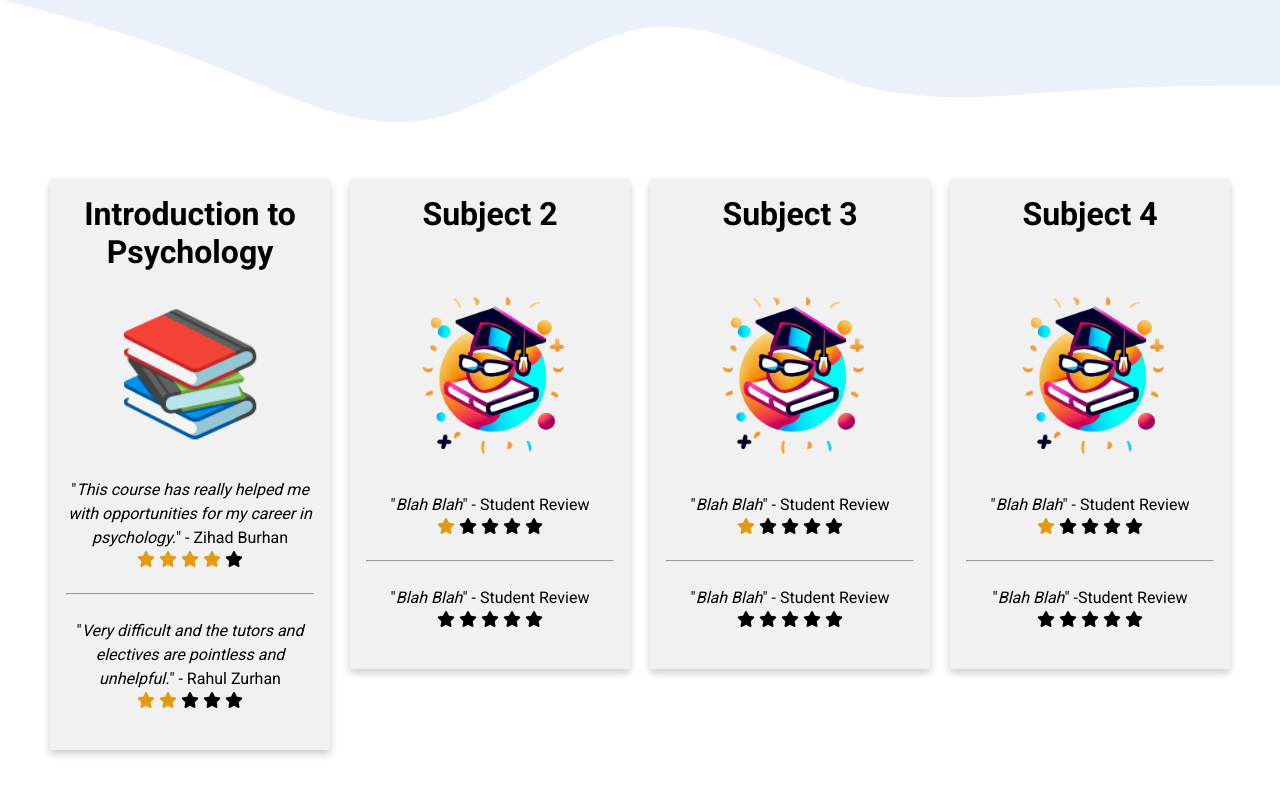
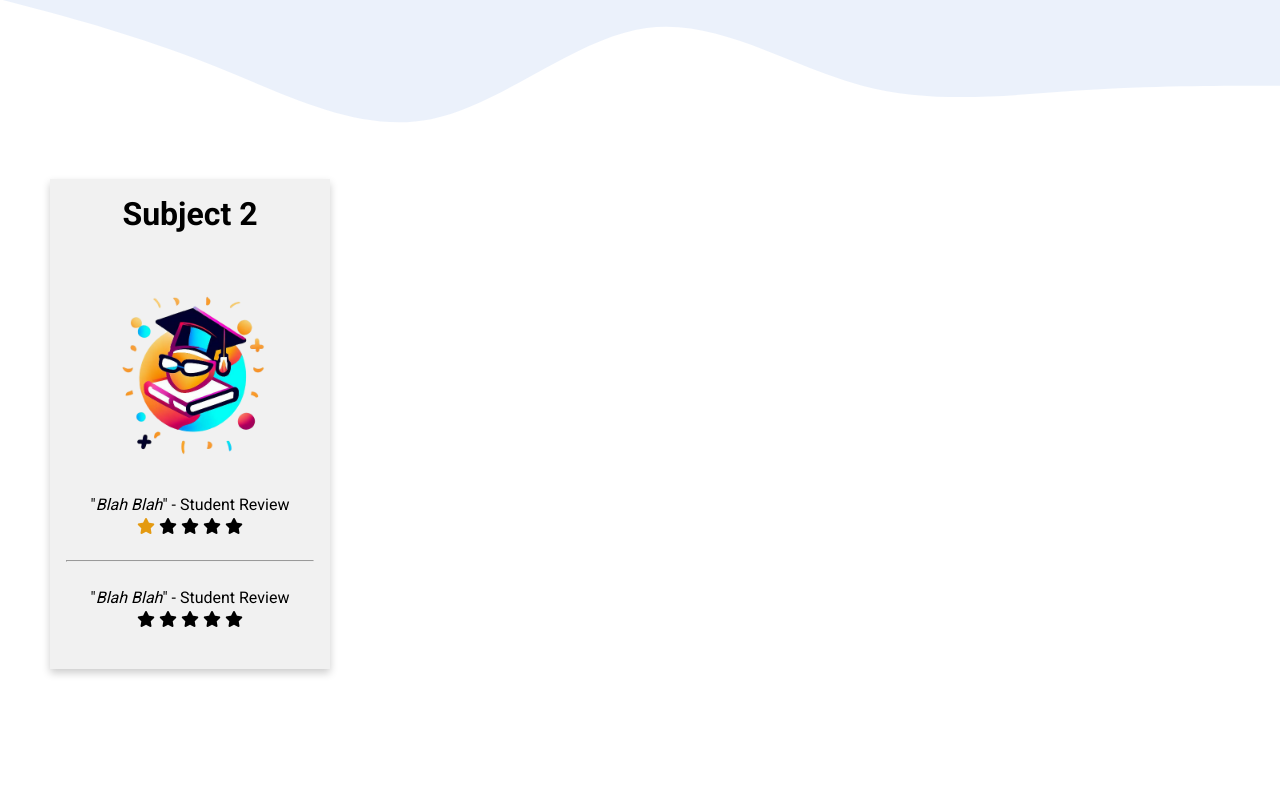
Before and after one commit to kimlengthai/ZAMBARK-SUGGEST, a plain HTML site: page CRtest.html in a window 1280 px wide. Shown: the part 447-1242 px from the top of the page. Drawn offline with Linux system fonts and the light colour scheme.

Commit message:
changes the third page

```diff
--- a/CRtest.html
+++ b/CRtest.html
@@ -8,7 +8,7 @@
   <title>Course Recommendation System</title>
   <link rel="stylesheet" href="BRstyles.css">
   <script src="https://kit.fontawesome.com/20b352c5e7.js" crossorigin="anonymous"></script>
-  <script src="index.js"></script>
+  <script src="CRtest.js"></script>
 </head>
 
 <body>
@@ -36,27 +36,7 @@
     <section id="highlights">
         <div class="container">
             <div class="row">
-                <div class="column">
-                    <div class="card">
-                        <h2>Introduction to Psychology</h2>
-                        <div class="emoji">📚</div>
-                        <p><br>"<span class="ital">This course has really helped me with opportunities for my career in psychology.</span>" - Zihad Burhan<br></p>
-                        <span class="fa fa-star checked"></span>
-                        <span class="fa fa-star checked"></span>
-                        <span class="fa fa-star checked"></span>
-                        <span class="fa fa-star checked"></span>
-                        <span class="fa fa-star"></span>
-                        <p><br></p>
-                        <hr>
-                        <p><br>"<span class="ital">Very difficult and the tutors and electives are pointless and unhelpful.</span>" - Rahul Zurhan<br></p>
-                        <span class="fa fa-star checked"></span>
-                        <span class="fa fa-star checked"></span>
-                        <span class="fa fa-star"></span>
-                        <span class="fa fa-star"></span>
-                        <span class="fa fa-star"></span>
-                        <p><br></p>
-                    </div>
-                </div>
+
                 <div class="column">
                     <div class="card">
                         <h2>Subject 2</h2>
@@ -78,48 +58,6 @@
                         <p><br></p>
                     </div>
                 </div>
-                <div class="column">
-                    <div class="card">
-                        <h2>Subject 3</h2>
-                        <img class="logoPlace" src="./assets/cr__logo.png" alt="">
-                        <p><br>"<span class="ital">Blah Blah</span>" - Student Review<br></p>
-                        <span class="fa fa-star checked"></span>
-                        <span class="fa fa-star"></span>
-                        <span class="fa fa-star"></span>
-                        <span class="fa fa-star"></span>
-                        <span class="fa fa-star"></span>
-                        <p><br></p>
-                        <hr>
-                        <p><br>"<span class="ital">Blah Blah</span>" - Student Review<br></p>
-                        <span class="fa fa-star"></span>
-                        <span class="fa fa-star"></span>
-                        <span class="fa fa-star"></span>
-                        <span class="fa fa-star"></span>
-                        <span class="fa fa-star"></span>
-                        <p><br></p>
-                    </div>
-                </div>
-                <div class="column">
-                    <div class="card">
-                        <h2>Subject 4</h2>
-                        <img class="logoPlace" src="./assets/cr__logo.png" alt="">
-                        <p><br>"<span class="ital">Blah Blah</span>" - Student Review<br></p>
-                        <span class="fa fa-star checked"></span>
-                        <span class="fa fa-star"></span>
-                        <span class="fa fa-star"></span>
-                        <span class="fa fa-star"></span>
-                        <span class="fa fa-star"></span>
-                        <p><br></p>
-                        <hr>
-                        <p><br>"<span class="ital">Blah Blah</span>" -Student Review<br></p>
-                        <span class="fa fa-star"></span>
-                        <span class="fa fa-star"></span>
-                        <span class="fa fa-star"></span>
-                        <span class="fa fa-star"></span>
-                        <span class="fa fa-star"></span>
-                        <p><br></p>
-                    </div>
-                </div>
             </div>
           </div>
         </div>
--- a/CRtest.js
+++ b/CRtest.js
@@ -5,11 +5,34 @@
 const coursesListEl = document.querySelector(".column") //fill this out
 
 async function main (){
-    const courses = await fetch(`https://course-recommendation-system.azurewebsites.net/subjects/law/`) //fill this out
+
+    const interestsGroup = localStorage.getItem("interests") //gets the interest from previous page
+    const interests = interestsGroup.toLowerCase(); // turns all of them to lowercase
+    console.log(interests)
+
+    const interestsArray = interests.split(','); //splits the interest string up and puts them into an array
+    console.log(interestsArray);
+
+
+    let interestName = ''
+    for (let i = 0; i < interestsArray.length; i++) {
+        interestName += 'interests=' + interestsArray[i] +'&';
+    }
+
+    console.log(interestName)
+
+    // Remove the trailing '&' from interestName
+    interestName = interestName.slice(0, -1);
+    console.log(interestName)
+
+    // Now you can make the fetch request using the constructed URL
+    const courses = await fetch(`https://course-recommendation-system.azurewebsites.net/subjects/law/?${interestName}`)
+
     const coursesData = await courses.json()
     coursesListEl.innerHTML = coursesData.map((user) => userHTML(user)).join
 
     console.log(coursesData)
+
 }
 
 main()
@@ -17,19 +40,19 @@ main()
 function userHTML(user){
     return`
     <div class="card">
-    <h2>Introduction to Psychology</h2>
-    <div class="emoji">📚</div>
-    <p><br>"<span class="ital">This course has really helped me with opportunities for my career in psychology.</span>" - Zihad Burhan<br></p>
+        <h2>${interestName.name}</h2>
+        <img class="logoPlace" src="./assets/cr__logo.png" alt="">
+        <p><br>"<span class="ital">Blah Blah</span>" - Student Review<br></p>
         <span class="fa fa-star checked"></span>
-    <span class="fa fa-star checked"></span>
-    <span class="fa fa-star checked"></span>
-    <span class="fa fa-star checked"></span>
+        <span class="fa fa-star"></span>
+        <span class="fa fa-star"></span>
+        <span class="fa fa-star"></span>
         <span class="fa fa-star"></span>
         <p><br></p>
         <hr>
-    <p><br>"<span class="ital">Very difficult and the tutors and electives are pointless and unhelpful.</span>" - Rahul Zurhan<br></p>
-    <span class="fa fa-star checked"></span>
-    <span class="fa fa-star checked"></span>
+        <p><br>"<span class="ital">Blah Blah</span>" - Student Review<br></p>
+        <span class="fa fa-star"></span>
+        <span class="fa fa-star"></span>
         <span class="fa fa-star"></span>
         <span class="fa fa-star"></span>
         <span class="fa fa-star"></span>
```
Lines whose indentation alone changed are shown as unchanged.
